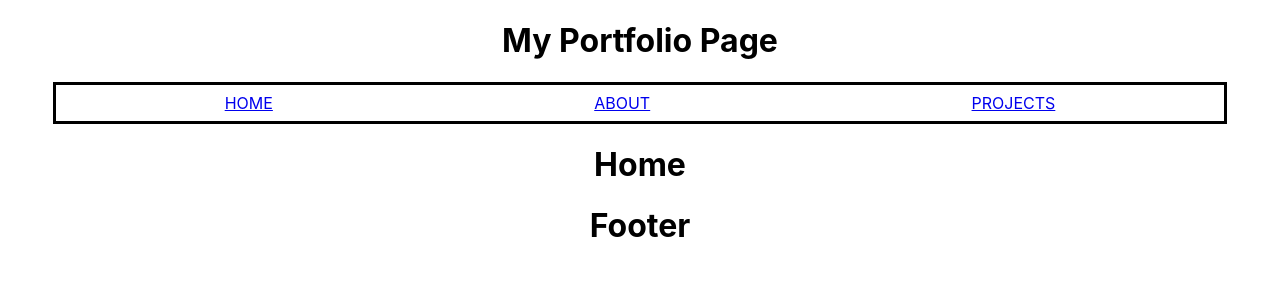
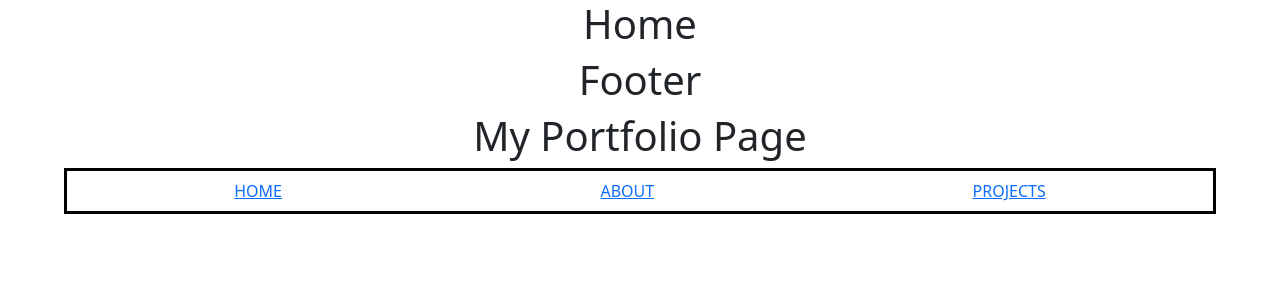
Before and after one commit to faizamahmoud/portfolio-frontend, a React (Create React App) app: page / in a window 1280 px wide. Shown: the top 300 px of the page. Built offline with nearby package versions, Linux system fonts and the light colour scheme.

Commit message:
refactor: main component holds routes

```diff
--- a/package.json
+++ b/package.json
@@ -6,10 +6,12 @@
     "@testing-library/jest-dom": "^5.16.5",
     "@testing-library/react": "^13.4.0",
     "@testing-library/user-event": "^13.5.0",
+    "bootstrap": "^5.2.1",
     "react": "^18.2.0",
     "react-dom": "^18.2.0",
     "react-router-dom": "^6.4.0",
     "react-scripts": "5.0.1",
+    "sass": "^1.54.9",
     "web-vitals": "^2.1.4"
   },
   "scripts": {
--- a/src/App.js
+++ /dev/null
@@ -1,31 +0,0 @@
-import "./App.css";
-// IMPORT COMPONENTS
-import Header from "./components/Header";
-import Footer from "./components/Footer";
-import { Route, Routes, Switch } from "react-router-dom";
-// IMPORT PAGES
-import Home from "./pages/Home";
-import About from "./pages/About";
-import Projects from "./pages/Projects";
-
-function App() {
-  // URL should have YOUR HEROKU URL for your backend, make sure you include the trailing slash
-//   pass the URL as a prop to about and projects so they can make a call to our API
-  const URL = "https://faiza--portfolio.herokuapp.com/";
-
-  return (
-    <div className="App">
-      <Header />
-      <Routes>
-        <Route exact path="/" element={<Home />} />
-        <Route path="/projects" element={<Projects URL={URL} />} />
-        <Route path="/about" element={<About URL={URL} />} />
-      </Routes>
-      <Footer />
-    </div>
-  );
-}
-
-// what do we need to keep track of on the client-side, dynamically combing components, clipLoader(isLoading, setIsLoading)= useState(true) : useState
-// is it a vlue that would make sense to keep track of, and make it more readable and is it a value that I was to change
-export default App;
--- /dev/null
+++ b/src/App.jsx
@@ -0,0 +1,23 @@
+
+import "./App.css";
+import Footer from "../src/components/Footer";
+import Main from "../src/components/Main";
+import Header from "../src/components/Header"
+
+function App() {
+
+  const URL = "https://faiza--portfolio.herokuapp.com/";
+
+
+  return (
+    <div className="App">
+      <Main url={URL}/>
+      <Footer />
+      <Header />
+    </div>
+  )
+}
+
+// what do we need to keep track of on the client-side, dynamically combing components, clipLoader(isLoading, setIsLoading)= useState(true) : useState
+// is it a vlue that would make sense to keep track of, and make it more readable and is it a value that I was to change
+export default App;
--- /dev/null
+++ b/src/components/Main.jsx
@@ -0,0 +1,16 @@
+import { Route, Routes } from "react-router-dom";
+import Home from "../pages/Home"
+import About from "../pages/About";
+import Projects from "../pages/Projects";
+
+
+
+export default function Main (props) {
+    return (
+          <Routes>
+            <Route exact path="/" element={<Home />} />
+            <Route path="/projects" element={<Projects url={props.url} />} />
+            <Route path="/about" element={<About  />} />
+          </Routes>
+      );
+}
--- /dev/null
+++ b/src/custom.scss
@@ -0,0 +1,22 @@
+<!DOCTYPE html>
+<html lang="en">
+  <head>
+    <!-- These meta tags come first. -->
+    <meta charset="utf-8">
+    <meta http-equiv="X-UA-Compatible" content="IE=edge">
+    <meta name="viewport" content="width=device-width, initial-scale=1">
+
+    <title>Bootstrap Theme Example</title>
+
+    <!-- Include the CSS -->
+    <link href="dist/toolkit.min.css" rel="stylesheet">
+
+  </head>
+  <body>
+    <h1>Hello, world!</h1>
+
+    <!-- Include jQuery (required) and the JS -->
+    <script src="https://ajax.googleapis.com/ajax/libs/jquery/2.1.4/jquery.min.js"></script>
+    <script src="dist/toolkit.min.js"></script>
+  </body>
+</html>
--- a/src/index.js
+++ b/src/index.js
@@ -1,6 +1,10 @@
+
+import 'bootstrap/dist/css/bootstrap.css';
+// Put any other imports below so that CSS from your
+// components takes precedence over default styles.
 import React from 'react';
 import ReactDOM from 'react-dom/client';
-import './index.css';
+// import './index.css';
 import App from './App';
 import reportWebVitals from './reportWebVitals';
 import { BrowserRouter as Router } from "react-router-dom";
```
Also changed, not shown: src/components/Footer.jsx (renamed from src/components/Footer.js), src/components/Header.jsx (renamed from src/components/Header.js), src/components/Nav.jsx (added), todo.txt (added), 2 other files (tests, documents, lock files or other folders).
